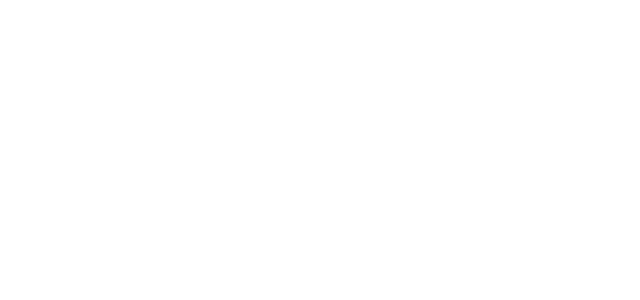
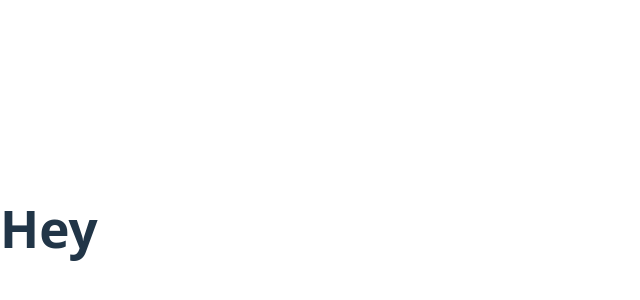
Before and after one commit to flexxycodes/react, a React (Vite) app in the folder reactjs/: page / in a window 1280 px wide. Shown: the part 172-472 px from the top of the page, without its empty margins (0-640 px from the left). Built offline with nearby package versions, Linux system fonts and the light colour scheme.

Commit message:
Update App.jsx

```diff
--- a/reactjs/src/App.jsx
+++ b/reactjs/src/App.jsx
@@ -1,11 +1,10 @@
 import { useState } from 'react'
-import reactLogo from './assets/react.svg'
-import viteLogo from '/vite.svg'
-import './App.css'
 
 function App() {
    return (
     <>
+<div className='header'>
+<h1> Hey </h1> </div>
     </>
   )
 }
```
